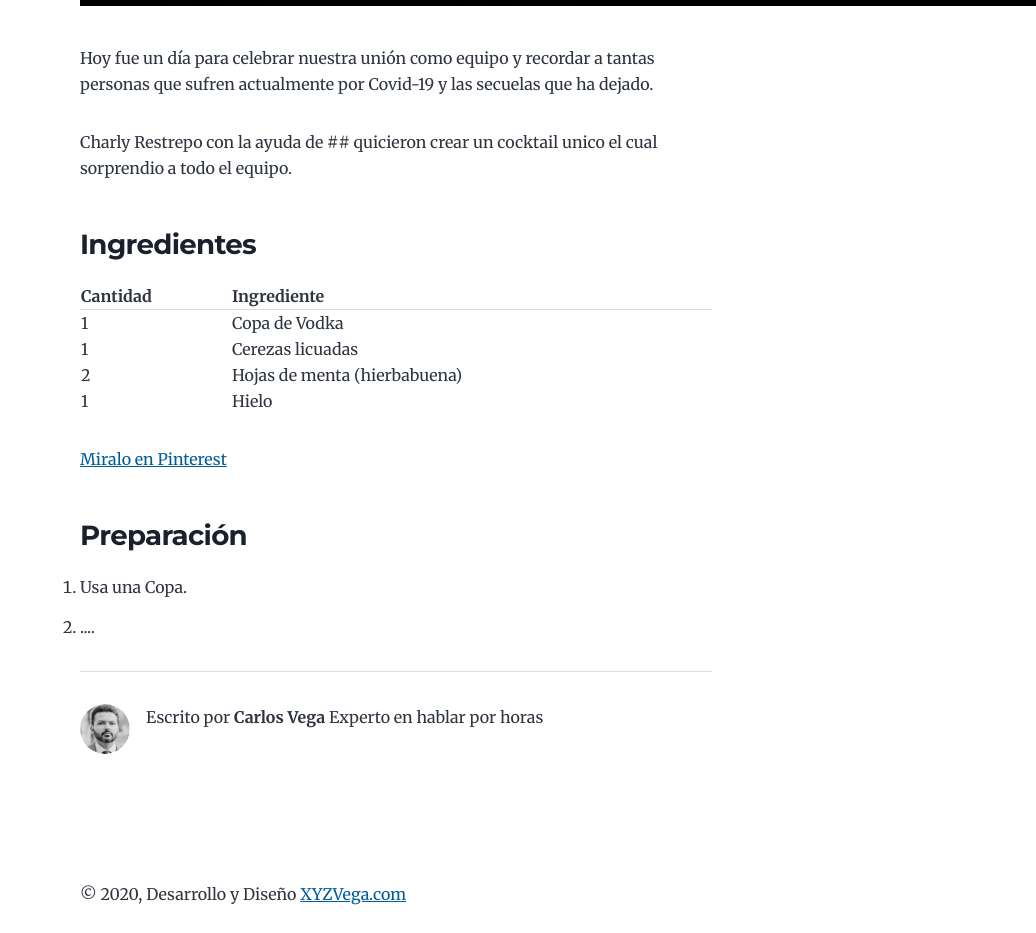
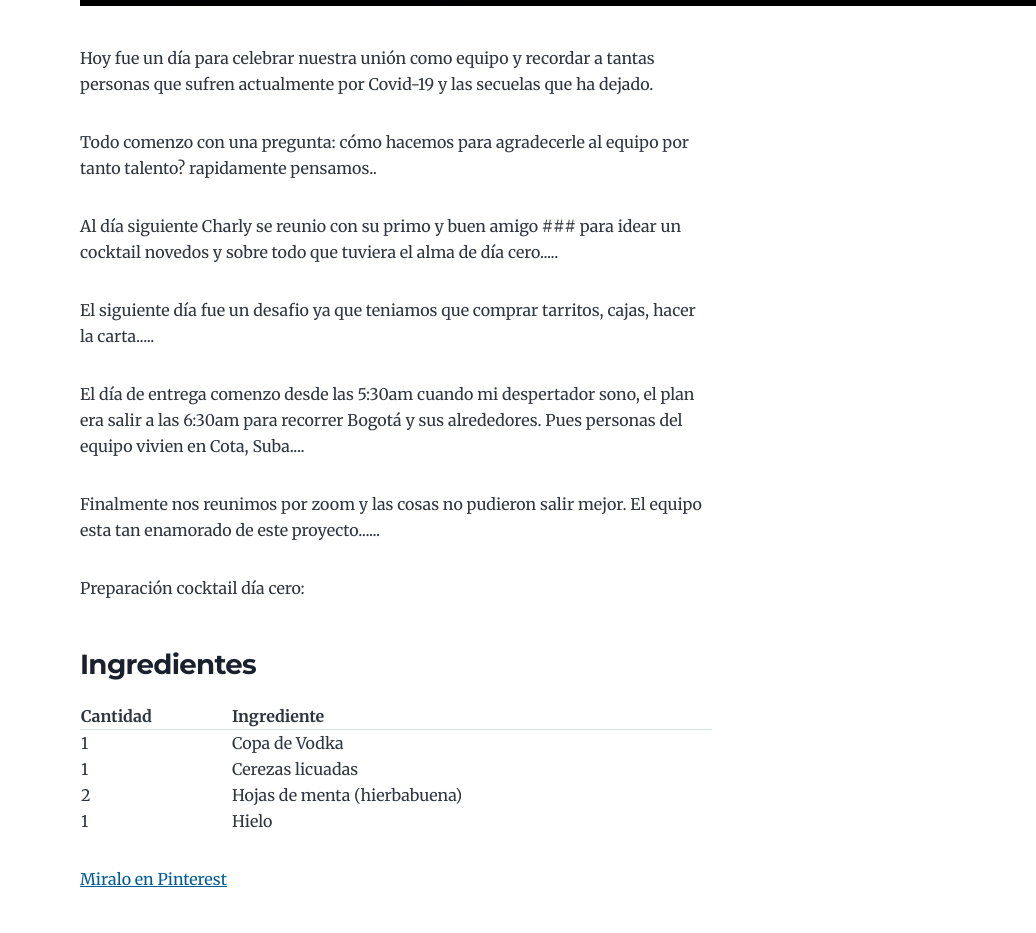
Before and after one commit to carlosvega20/blog_teatroautomovil, a Gatsby site: page /dia-cero/ in a window 1280 px wide. Shown: the part 950-1883 px from the top of the page, without its empty margins (244-1280 px from the left). Built offline with nearby package versions, Linux system fonts and the light colour scheme; Gatsby itself is replaced by a stand-in of ours.

Commit message:
More
More

```diff
--- a/content/blog/dia-cero/index.md
+++ b/content/blog/dia-cero/index.md
@@ -10,7 +10,17 @@ summary: Experto en hablar por horas
 
 Hoy fue un día para celebrar nuestra unión como equipo y recordar a tantas personas que sufren actualmente por Covid-19 y las secuelas que ha dejado.
 
-Charly Restrepo con la ayuda de ## quicieron crear un cocktail unico el cual sorprendio a todo el equipo.
+Todo comenzo con una pregunta: cómo hacemos para agradecerle al equipo por tanto talento? rapidamente pensamos..
+
+Al día siguiente Charly se reunio con su primo y buen amigo ### para idear un cocktail novedos y sobre todo que tuviera el alma de día cero.....
+
+El siguiente día fue un desafio ya que teniamos que comprar tarritos, cajas, hacer la carta.....
+
+El día de entrega comenzo desde las 5:30am cuando mi despertador sono, el plan era salir a las 6:30am para recorrer Bogotá y sus alrededores. Pues personas del equipo vivien en Cota, Suba....
+
+Finalmente nos reunimos por zoom y las cosas no pudieron salir mejor. El equipo esta tan enamorado de este proyecto......
+
+Preparación cocktail día cero:
 
 
 
@@ -29,5 +39,5 @@ Charly Restrepo con la ayuda de ## quicieron crear un cocktail unico el cual sor
 
 ### Preparación
 
-1. Usa una Copa.
+1. Usa una Copa
 2. ....
```
